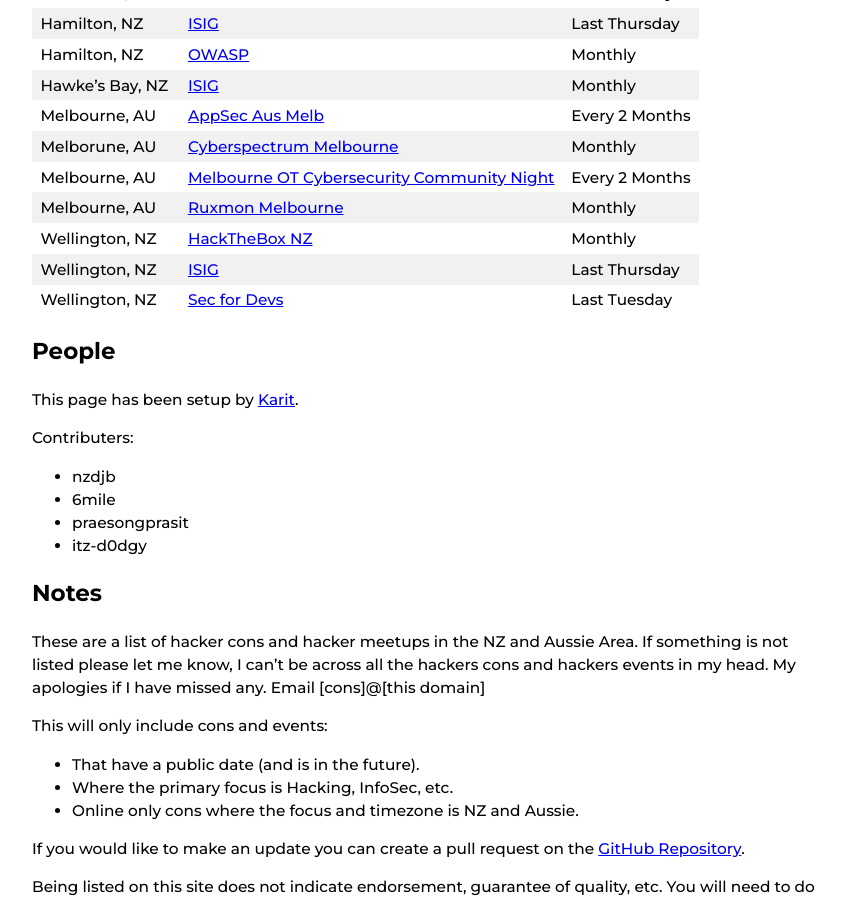
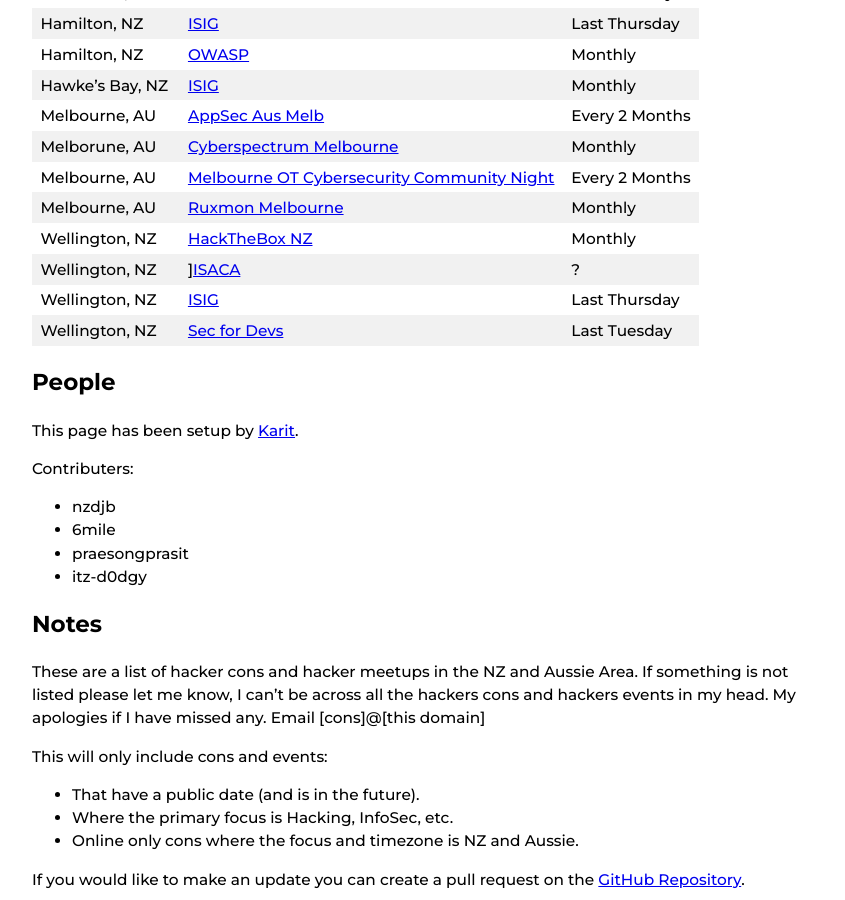
Before and after one commit to nzkarit/downundercons, a Jekyll site: the page built from index.markdown, in a window 1280 px wide and 900 px high, scrolled down 1602 px. Shown: the whole window, without its empty margins (208-1053 px from the left). Built offline with Jekyll 4.4.1, drawn with Linux system fonts in a browser that asks for light colours; part of the change alters nothing that is shown.

Commit message:
Update index.markdown

```diff
--- a/index.markdown
+++ b/index.markdown
@@ -1,7 +1,7 @@
 ---
 layout: home
 title: Downunder Cons
-last_modified_at: 2026-01-06 15:14:00 +1300
+last_modified_at: 2026-01-12 09:53:00 +1300
 ---
 
 These are a list of hacker/infosec cons and meetups in the NZ and Aussie Area.
@@ -54,6 +54,7 @@ These are a list of hacker/infosec cons and meetups in the NZ and Aussie Area.
 | Melbourne, AU | [Melbourne OT Cybersecurity Community Night](https://www.meetup.com/melbourne-ot-cybersecurity/) | Every 2 Months |
 | Melbourne, AU | [Ruxmon Melbourne](https://www.meetup.com/ruxmon/) | Monthly |
 | Wellington, NZ | [HackTheBox NZ](https://www.meetup.com/hack-the-box-meetup-new-zealand/) | Monthly |
+| Wellington, NZ | ][ISACA](https://engage.isaca.org/wellingtonchapter/home) | ? |
 | Wellington, NZ | [ISIG](https://isig.org.nz/) | Last Thursday |
 | Wellington, NZ | [Sec for Devs](https://www.meetup.com/sec-for-devs/) | Last Tuesday |
 
```
